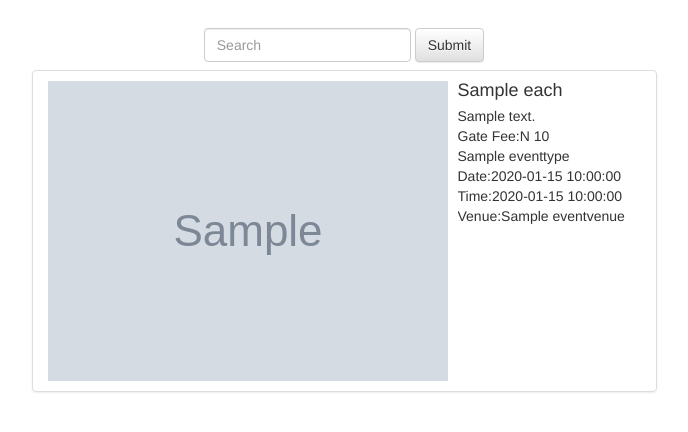
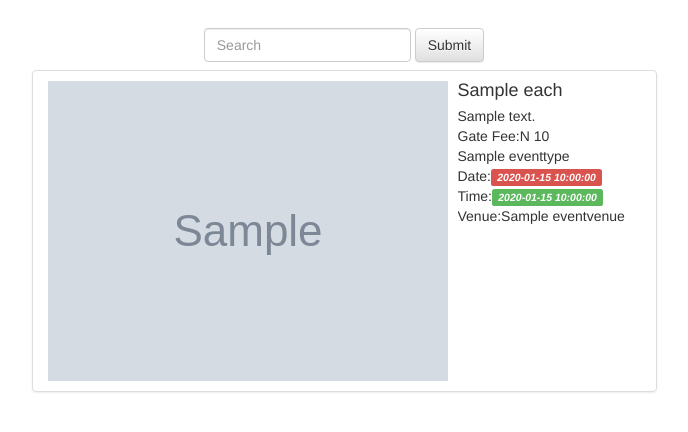
Before and after one commit to texyh/online-store, a Python web app: template templates/event.html in a window 1280 px wide. Shown: the part 52-484 px from the top of the page, without its empty margins (296-984 px from the left). Run offline with Jinja, Linux system fonts and the light colour scheme; the template is opened without the code that fills it: most values are stand-ins (such as "Sample title", 1, 10 or a date in 2020); grey boxes marked "Sample" are stand-in pictures; form fields are guessed from the names that the template uses; some libraries are stand-ins or nearby versions; some web fonts are replaced.

Commit message:
added the event

```diff
--- a/templates/event.html
+++ b/templates/event.html
@@ -108,8 +108,8 @@
 
             {{ each.eventtype }}<br>
 
-            Date:{{each.date}}<br>
-            Time:{{each.time}}<br>
+            Date:<i class="label label-danger">{{each.date}}</i><br>
+            Time:<i class="label label-success">{{each.time}}</i><br>
             Venue:{{each.eventvenue}}<br>
 
            </div>
```
